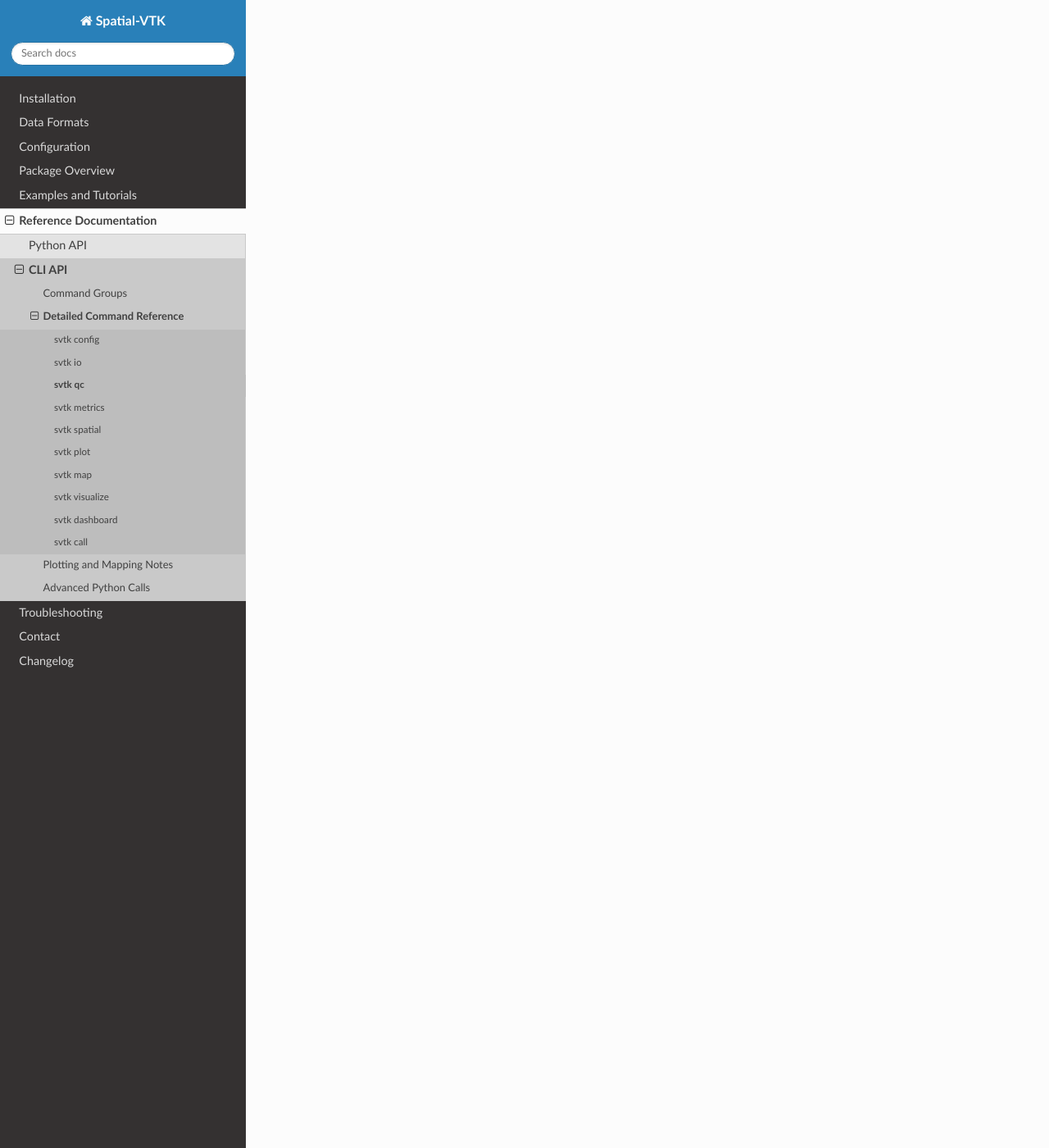
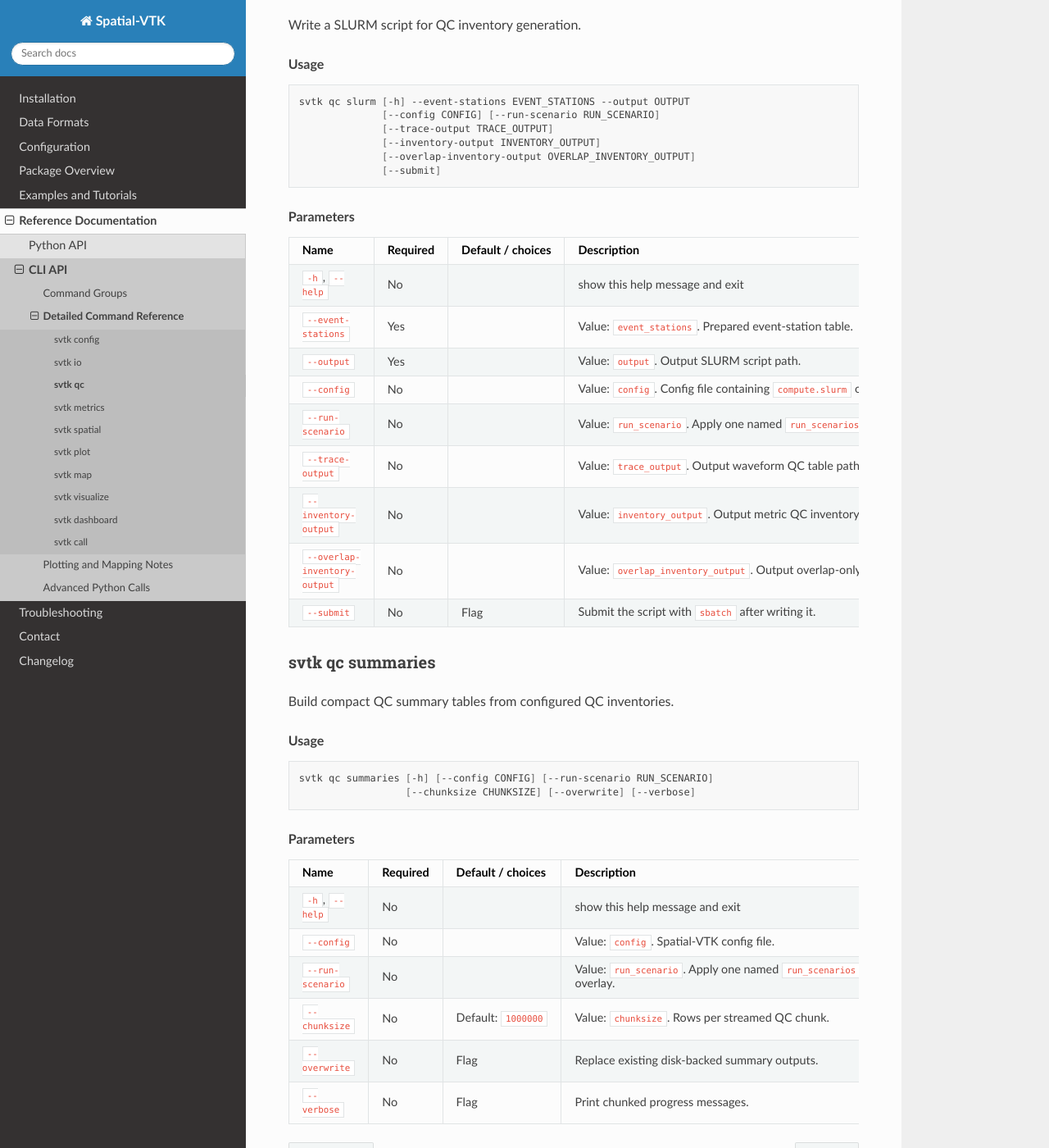
Before and after one commit to bcbirkel/spatial-vtk, a Sphinx documentation site: the page built from docs/reference/cli/qc.rst, in a window 1280 px wide and 1400 px high, scrolled down 1536 px. Shown: the whole window at 82% size. Built offline with Sphinx 7.4.7 and the Read the Docs theme 3.1.0, drawn with Linux system fonts in a browser that asks for light colours; some of the changed text lies outside the part shown.

Commit message:
Promote QC summary workflow to CLI

```diff
--- a/docs/reference/cli/qc.rst
+++ b/docs/reference/cli/qc.rst
@@ -2,12 +2,16 @@
 
 svtk qc
 =======
+
+Prepare QC review outputs.
 
 Command Tree
 ------------
 
 - :ref:`svtk qc <cli-svtk-qc>`
    - :ref:`svtk qc manual-queue <cli-svtk-qc-manual-queue>`
+   - :ref:`svtk qc slurm <cli-svtk-qc-slurm>`
+   - :ref:`svtk qc summaries <cli-svtk-qc-summaries>`
 
 Command Details
 ---------------
@@ -16,7 +20,7 @@ Command Details
 
 .. code-block:: bash
 
-   svtk qc [-h] {manual-queue} ...
+   svtk qc [-h] {manual-queue,slurm,summaries} ...
 
 .. rubric:: Parameters
 
@@ -37,6 +41,8 @@ Command Details
 
 svtk qc manual-queue
 ^^^^^^^^^^^^^^^^^^^^
+
+Export a manual-QC review queue from trace summary rows.
 
 .. rubric:: Usage
 
@@ -91,3 +97,117 @@ svtk qc manual-queue
      - No
      -
      - Value: ``band``. Optional passband filter.
+
+.. _cli-svtk-qc-slurm:
+
+svtk qc slurm
+^^^^^^^^^^^^^
+
+Write a SLURM script for QC inventory generation.
+
+.. rubric:: Usage
+
+.. code-block:: bash
+
+   svtk qc slurm [-h] --event-stations EVENT_STATIONS --output OUTPUT
+                 [--config CONFIG] [--run-scenario RUN_SCENARIO]
+                 [--trace-output TRACE_OUTPUT]
+                 [--inventory-output INVENTORY_OUTPUT]
+                 [--overlap-inventory-output OVERLAP_INVENTORY_OUTPUT]
+                 [--submit]
+
+.. rubric:: Parameters
+
+.. list-table::
+   :header-rows: 1
+   :widths: 26 13 14 47
+
+   * - Name
+     - Required
+     - Default / choices
+     - Description
+   * - ``-h``, ``--help``
+     - No
+     -
+     - show this help message and exit
+   * - ``--event-stations``
+     - Yes
+     -
+     - Value: ``event_stations``. Prepared event-station table.
+   * - ``--output``
+     - Yes
+     -
+     - Value: ``output``. Output SLURM script path.
+   * - ``--config``
+     - No
+     -
+     - Value: ``config``. Config file containing ``compute.slurm`` or ``qc.slurm`` settings.
+   * - ``--run-scenario``
+     - No
+     -
+     - Value: ``run_scenario``. Apply one named ``run_scenarios`` overlay.
+   * - ``--trace-output``
+     - No
+     -
+     - Value: ``trace_output``. Output waveform QC table path.
+   * - ``--inventory-output``
+     - No
+     -
+     - Value: ``inventory_output``. Output metric QC inventory path.
+   * - ``--overlap-inventory-output``
+     - No
+     -
+     - Value: ``overlap_inventory_output``. Output overlap-only metric QC inventory path.
+   * - ``--submit``
+     - No
+     - Flag
+     - Submit the script with ``sbatch`` after writing it.
+
+.. _cli-svtk-qc-summaries:
+
+svtk qc summaries
+^^^^^^^^^^^^^^^^^
+
+Build compact QC summary tables from configured QC inventories.
+
+.. rubric:: Usage
+
+.. code-block:: bash
+
+   svtk qc summaries [-h] [--config CONFIG] [--run-scenario RUN_SCENARIO]
+                     [--chunksize CHUNKSIZE] [--overwrite] [--verbose]
+
+.. rubric:: Parameters
+
+.. list-table::
+   :header-rows: 1
+   :widths: 26 13 14 47
+
+   * - Name
+     - Required
+     - Default / choices
+     - Description
+   * - ``-h``, ``--help``
+     - No
+     -
+     - show this help message and exit
+   * - ``--config``
+     - No
+     -
+     - Value: ``config``. Spatial-VTK config file.
+   * - ``--run-scenario``
+     - No
+     -
+     - Value: ``run_scenario``. Apply one named ``run_scenarios`` overlay.
+   * - ``--chunksize``
+     - No
+     - Default: ``1000000``
+     - Value: ``chunksize``. Rows per streamed QC chunk.
+   * - ``--overwrite``
+     - No
+     - Flag
+     - Replace existing disk-backed summary outputs.
+   * - ``--verbose``
+     - No
+     - Flag
+     - Print chunked progress messages.
```
Also changed, not shown: docs/examples/large_run/step_02_large_run_quality_control.ipynb, 6 other files.
